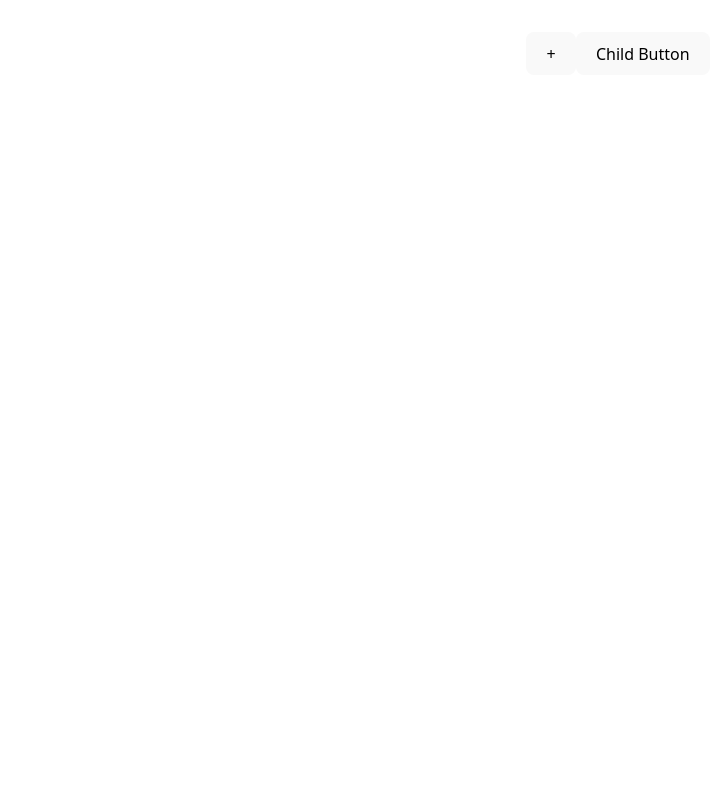
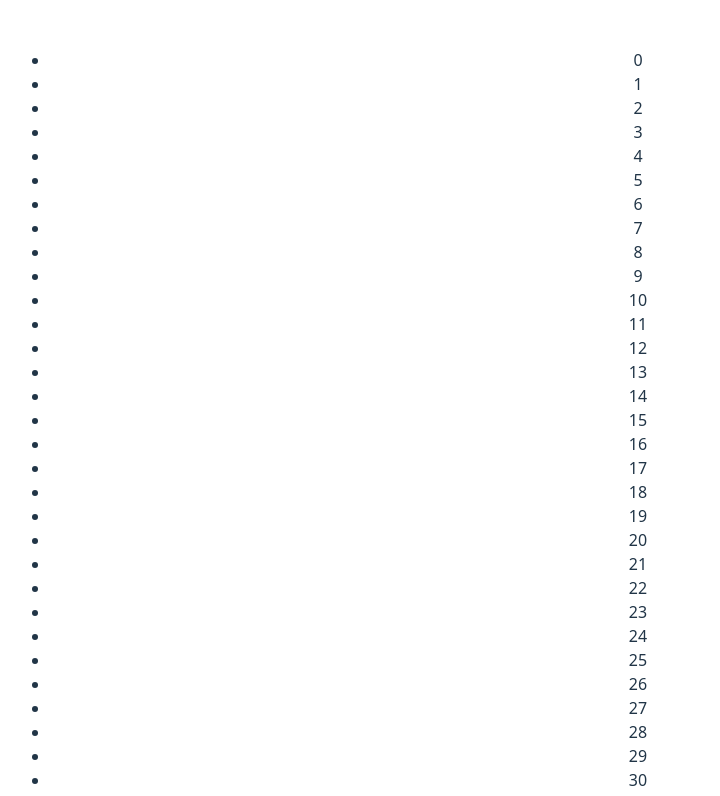
Before and after one commit to debraj137/learn-react, a React (Vite) app: page / in a window 1280 px wide. Shown: the top 796 px of the page, without its empty margins (22-742 px from the left). Built offline with nearby package versions, Linux system fonts and the light colour scheme.

Commit message:
Optimization tips: Always use stable keys, Memoize list items if heavy, Paginate or virtualize (later)

```diff
--- a/src/App.jsx
+++ b/src/App.jsx
@@ -140,7 +140,7 @@ import { useMutation, useQuery, useQueryClient } from '@tanstack/react-query'
 //   return <p>Child</p>
 // })
 
-const Child = memo(function Child({onClick}){
+const Child = memo(function Child({ onClick }) {
   console.log("Child rendered");
   return <button onClick={onClick}>Child Button</button>
 })
@@ -333,10 +333,12 @@ function App() {
   //   }
   //   return total + count;
   // },[count])
-  const [count, setCount] = useState(0);
-  const handleClick = useCallback(()=>{
-    console.log('clicked')
-  },[])
+  // const [count, setCount] = useState(0);
+  // const handleClick = useCallback(()=>{
+  //   console.log('clicked')
+  // },[])
+
+  const items = Array.from({ length: 1000 }, (_, i) => i);
   return (
     <>
       {/* <h1>Hello react</h1>
@@ -486,10 +488,15 @@ function App() {
         <button onClick={()=>setCount(count+1)}>Count</button>
         <button onClick={()=>setDark(!dark)}>Toggle Theme</button>
       </div> */}
-      <div>
+      {/* <div>
         <button onClick={()=>setCount(count+1)}>+</button>
         <Child onClick={handleClick}/>
-      </div>
+      </div> */}
+      <ul>
+        {items.map((item) => (
+          <li key={item}>{item}</li>
+        ))}
+      </ul>
     </>
 
   )
```
